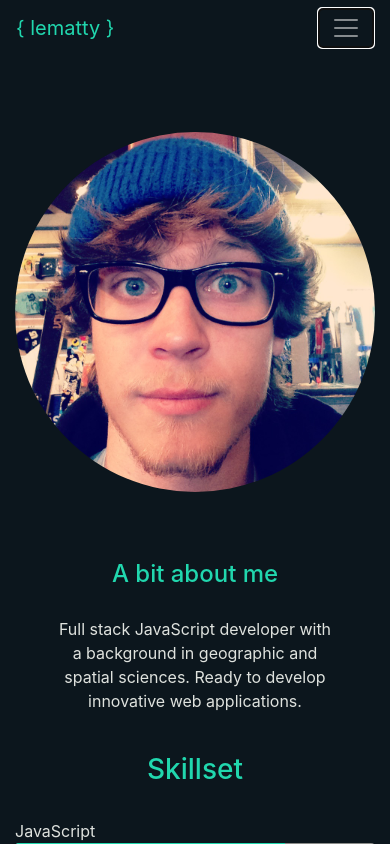
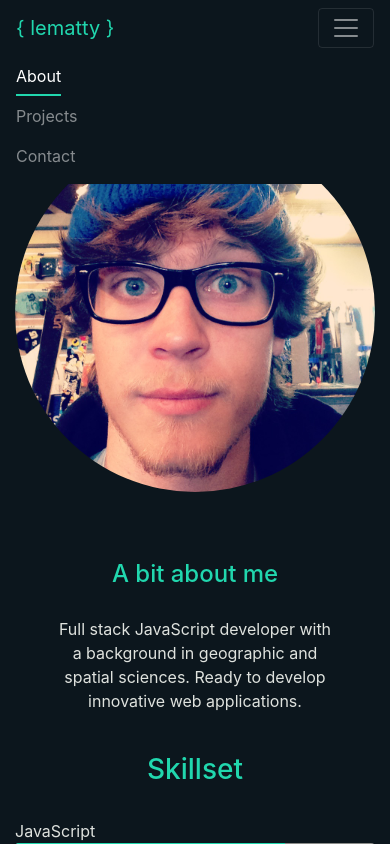
Before and after one commit to lematty/portfolio, an Angular app: page / in a window 390 px wide. Both pictures are taken after a click on the button 346 px from the left and 28 px from the top of the page. Shown: the top 844 px of the page. Built offline with nearby package versions, Linux system fonts and the light colour scheme.

Commit message:
add click outside directive and condense styles

```diff
--- a/src/app/app.module.ts
+++ b/src/app/app.module.ts
@@ -7,11 +7,13 @@ import { AppComponent } from './app.component';
 import { NavBarComponent } from './nav-bar/nav-bar.component';
 import { AboutComponent, ContactComponent, HomeComponent, PagesComponent, ProjectsComponent } from './pages';
 import { FeatureFlagService } from './services';
+import { ClickOutsideDirective } from '../directives/click-outside.directive';
 
 @NgModule({
   declarations: [
     AboutComponent,
     AppComponent,
+    ClickOutsideDirective,
     ContactComponent,
     HomeComponent,
     NavBarComponent,
--- a/src/app/nav-bar/nav-bar.component.html
+++ b/src/app/nav-bar/nav-bar.component.html
@@ -1,10 +1,17 @@
-<nav class="navbar navbar-expand-sm navbar-dark">
+<nav class="navbar navbar-expand-sm navbar-dark" (clickoutside)="closeNavbar()">
   <a class="navbar-brand" href="#">&#123; lematty &#125;</a>
-  <button class="navbar-toggler" type="button" (click)="toggleNavbar()" data-toggle="collapse" data-target="#dropdownMenu" aria-expanded="false" aria-label="Toggle navigation">
+  <button
+    class="navbar-toggler"
+    type="button"
+    (click)="toggleNavbar()"
+    data-toggle="collapse"
+    data-target="#dropdownMenu"
+    aria-expanded="false"
+    >
     <span class="navbar-toggler-icon"></span>
   </button>
 
-  <div class="collapse navbar-collapse" aria-labelledby="dropdownMenu">
+  <div class="collapse navbar-collapse" aria-labelledby="dropdownMenu" [ngClass]="{ 'show': isNavbarOpen }">
     <ul class="navbar-nav ml-auto mt-2 mt-lg-0">
       <li *ngIf="hasHomePage" class="nav-item" [ngClass]="{ 'active': activePage === Page.Home }">
         <a class="nav-link" href="#home" (click)="changePage(Page.Home)">
--- a/src/app/nav-bar/nav-bar.component.less
+++ b/src/app/nav-bar/nav-bar.component.less
@@ -1,17 +1,18 @@
 @import '~src/styles/colors';
 
 nav {
-  color: @color-secondary-2-1;
+  z-index: 1;
+  background-color: @background;
 }
 
 .navbar-brand {
-  color: @color-secondary-2-2;
+  color: @highlights;
 }
 
 .active {
-  color: @color-secondary-2-2;
+  color: @highlights;
 }
 
 .underline {
-  border-bottom: 2px solid @color-secondary-2-2;
+  border-bottom: 2px solid @highlights;
 }
--- a/src/app/nav-bar/nav-bar.component.ts
+++ b/src/app/nav-bar/nav-bar.component.ts
@@ -20,15 +20,18 @@ export class NavBarComponent implements OnInit {
     this.hasHomePage = this.featureFlagService.getFeatureFlag('hasHomePage');
   }
 
-  ngOnInit(): void {
-  }
+  ngOnInit(): void {}
 
   toggleNavbar(): void {
     this.isNavbarOpen = !this.isNavbarOpen;
   }
 
+  closeNavbar() {
+    this.isNavbarOpen = false;
+  }
+
   changePage(page: Page): void {
     this.pageChange.emit(page);
+    this.closeNavbar();
   }
-
 }
--- a/src/app/pages/about/about.component.less
+++ b/src/app/pages/about/about.component.less
@@ -26,7 +26,7 @@
 
 
 .progress-bar {
-  background-color: @color-secondary-2-2;
+  background-color: @highlights;
 }
 
 .progress {
--- a/src/app/pages/contact/contact.component.less
+++ b/src/app/pages/contact/contact.component.less
@@ -24,7 +24,7 @@
       }
 
       .city:hover {
-        color: @color-secondary-2-2;
+        color: @highlights;
       }
     }
   }
@@ -52,7 +52,7 @@
     }
 
     .icon:hover {
-      color: @color-secondary-2-2;
+      color: @highlights;
     }
   }
 }
--- /dev/null
+++ b/src/directives/click-outside.directive.ts
@@ -0,0 +1,16 @@
+import { Directive, ElementRef, Output, EventEmitter, HostListener } from '@angular/core';
+
+@Directive({ selector: '[clickoutside]'})
+export class ClickOutsideDirective {
+  constructor(private elementRef: ElementRef) {}
+
+  @Output() clickoutside = new EventEmitter();
+
+  @HostListener('document:click', ['$event.target'])
+  onClick(targetElement: HTMLElement) {
+    const clickedInside = this.elementRef.nativeElement.contains(targetElement);
+    if (!clickedInside) {
+      this.clickoutside.emit(null);
+    }
+  }
+}
--- a/src/styles/colors.less
+++ b/src/styles/colors.less
@@ -1,14 +1,8 @@
-@dark-blue: #364C68;
-@medium-blue: #60809E;
-@light-blue: #AAC2C9;
+@background: #0C161D;
+@highlights: #21D7AE;
 @gray: #8A8C89;
 @white: #DFE2DE;
-
-@background: #1C2C32;
-
 @black: #1F2833;
-
-
 
 // test colors https://paletton.com/#uid=53w0m0kjC5GGq-Or6MTZS7R++00
 
--- a/src/styles/styles.less
+++ b/src/styles/styles.less
@@ -7,7 +7,7 @@ html, body {
 }
 
 body {
-  background-color: @color-primary-0;
+  background-color: @background;
   color: @white;
 }
 
@@ -17,10 +17,14 @@ a {
 }
 
 h1, h2, h3, h4, h5, .title, .active, a:hover {
-  color: @color-secondary-2-2;
+  color: @highlights;
+}
+
+button:focus {
+  outline: 0;
 }
 
 .card {
-  background-color: @color-primary-0;
-  border: solid 1px @color-secondary-2-2;
+  background-color: @background;
+  border: solid 1px @highlights;
 }
```
